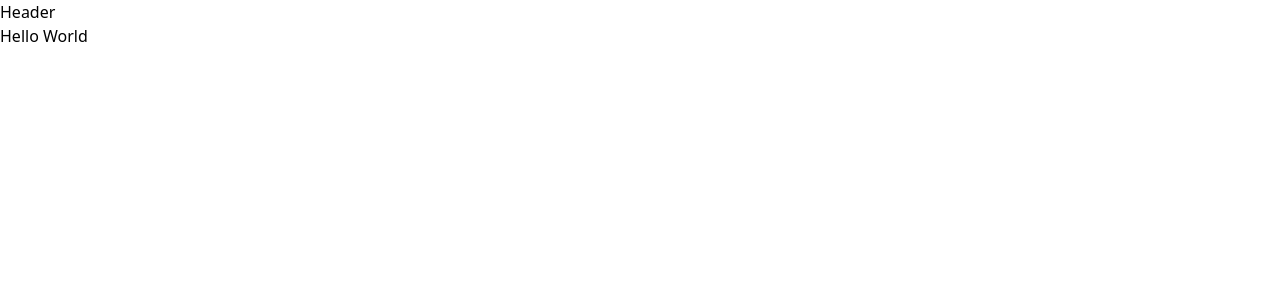
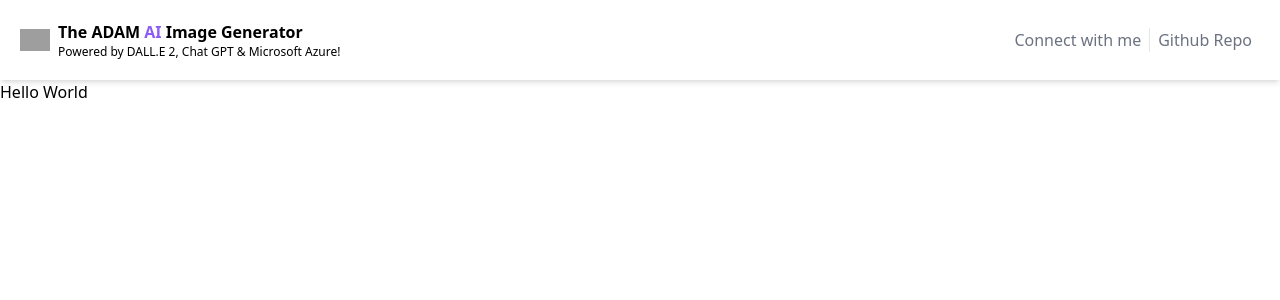
Before and after one commit to ademklf/ai-image-generator-microsoft, a Next.js app: page / in a window 1280 px wide. Shown: the top 300 px of the page. Built offline with nearby package versions, Linux system fonts and the light colour scheme; grey boxes are pictures that could not be loaded.

Commit message:
Header end

```diff
--- a/components/Header.tsx
+++ b/components/Header.tsx
@@ -1,5 +1,41 @@
+import Image from "next/image";
+import Link from "next/link";
+
 const Header = () => {
-  return <div>Header</div>;
+  return (
+    <header className="flex p-5 justify-between sticky top-0 bg-white z-50 shadow-md">
+      {/*left*/}
+      <div className="flex space-x-2 items-center">
+        <Image
+          src="https://links.papareact.com/4t3"
+          alt="logo"
+          height={30}
+          width={30}
+        />
+        <div>
+          <h1 className="font-bold">
+            The ADAM <span className="text-violet-500">AI</span> Image Generator
+          </h1>
+          <h2 className="text-xs">
+            Powered by DALL.E 2, Chat GPT & Microsoft Azure!
+          </h2>
+        </div>
+      </div>
+
+      {/*right*/}
+      <div className="flex text-xs md:text-base divide-x items-center text-gray-500">
+        <Link
+          href="https://www.linkedin.com/in/adem-kalfali/"
+          className="px-2 font-light text-right"
+        >
+          Connect with me
+        </Link>
+        <Link href="https://github.com/ademklf" className="px-2 font-light">
+          Github Repo
+        </Link>
+      </div>
+    </header>
+  );
 };
 
 export default Header;
--- a/next.config.js
+++ b/next.config.js
@@ -3,6 +3,9 @@ const nextConfig = {
   experimental: {
     appDir: true,
   },
-}
+  images: {
+    domains: ["links.papareact.com"],
+  },
+};
 
-module.exports = nextConfig
+module.exports = nextConfig;
```
